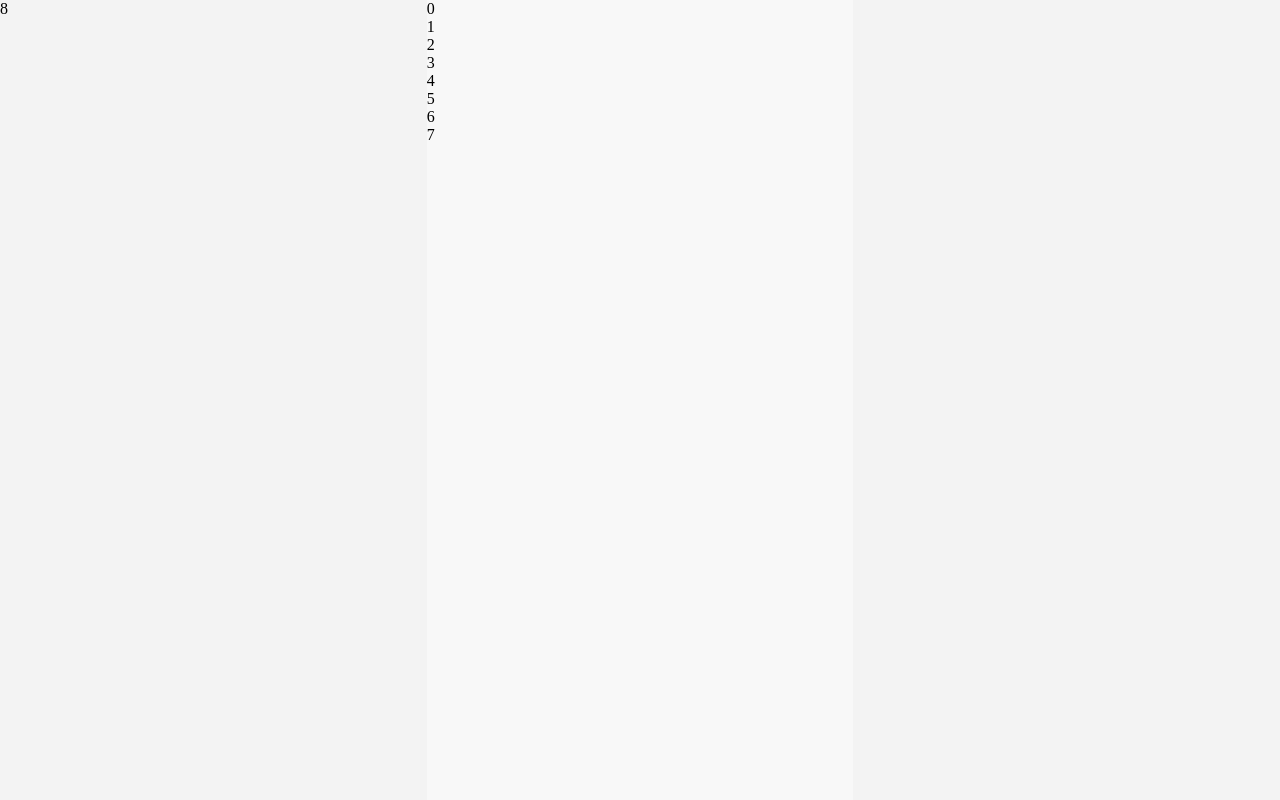
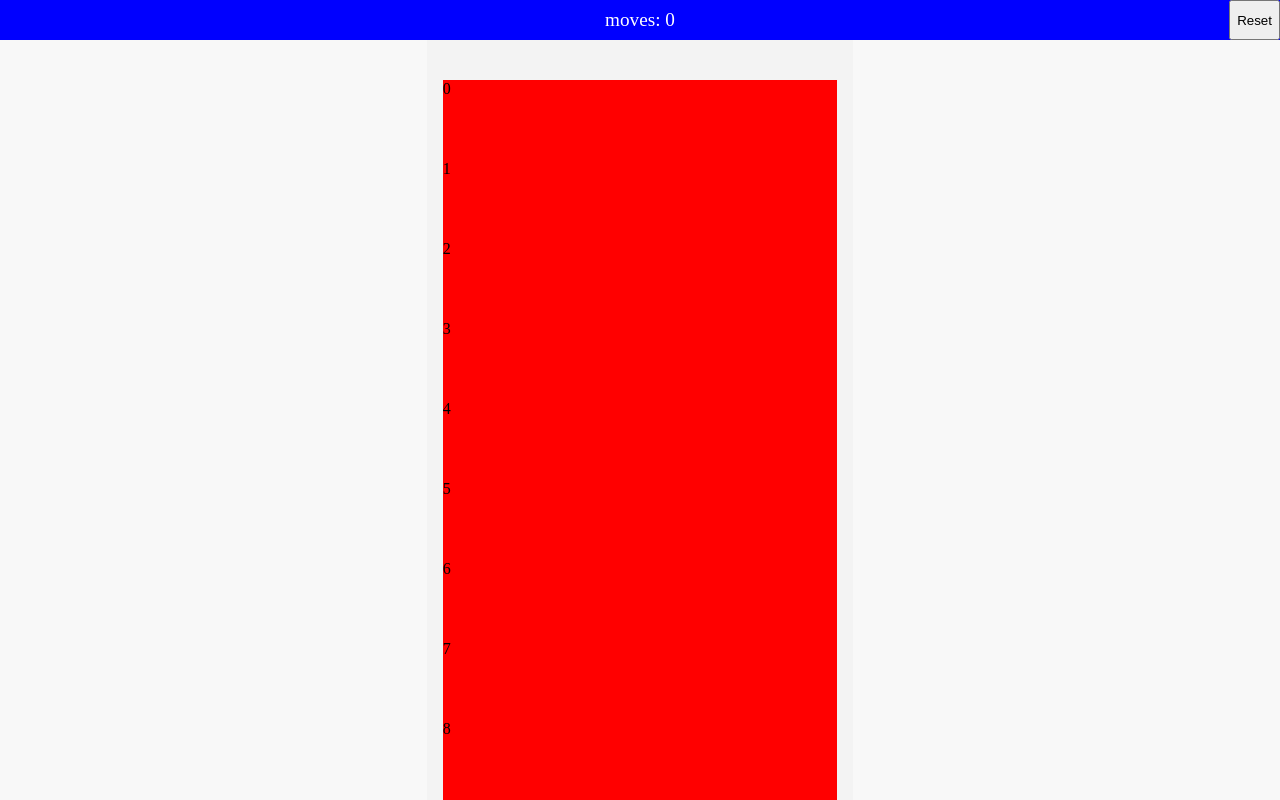
Before and after one commit to nven1/nikiGame, an Angular app: page / in a window 1280 px wide. Built offline with nearby package versions, Linux system fonts and the light colour scheme.

Commit message:
game finished

```diff
--- a/src/app/app.component.html
+++ b/src/app/app.component.html
@@ -1,19 +1,16 @@
 <div class="wrapper">
+  <div class="bar">
+    <span>moves: {{moves}}</span>
+    <button (click)="reset()">Reset</button>
+  </div>
+
   <div *ngFor="let col of columns; index as i" class="column" (click)="selectStartColumn(i)">
     <ng-container *ngFor="let tile of objects; index as j">
-        <div *ngIf="tile.column == i">
+        <div *ngIf="tile.column == i" class="tile" [ngClass]="{'highlight': targetTile==j}">
           {{j}}
         </div>
     </ng-container>
 
 
   </div>
-<!--   <div class="p2 platform">
-
-  </div>
-  <div class="p3 platform">
-
-  </div> -->
-
-
 </div>
--- a/src/app/app.component.scss
+++ b/src/app/app.component.scss
@@ -3,11 +3,47 @@
     width: 100vw;
     display: grid;
     grid-template-columns: 1fr 1fr 1fr;
+    grid-template-rows: 5vh 95vh;
+}
+.bar {
+    grid-area: 1/1/1/4;
+    display: grid;
+    grid-template-columns: 1fr;
+    background-color: blue;
+
+    button {
+        grid-area: 1/1;
+        justify-self: end;
+
+    }
+    span {
+        grid-area: 1/1;
+        text-align: center;
+        align-self: center;
+        color: white;
+        font-size: 1.2em;
+
+    }
 }
 .column {
     background-color: rgb(243, 243, 243);
+    display:grid;
+    display: flex;
+    flex-direction: column;
+    justify-content: flex-end;
+    height: 95vh;
+    //grid-row-start: 2;
 
 }
 .column:nth-child(even) {
     background-color: rgb(248, 248, 248);
 }
+
+.tile {
+    margin: 0 2vh;
+    background-color: red;
+    height: 10vh;
+}
+.highlight {
+    background-color: blue !important;
+}
--- a/src/app/app.component.ts
+++ b/src/app/app.component.ts
@@ -7,9 +7,23 @@ import { Component } from '@angular/core';
 })
 export class AppComponent {
   title = 'niki';
-  columns = [0,1,2];
+  columns = [
+    {
+      id:0,
+      count:0
+    },
+    {
+      id:1,
+      count:9
+    },
+    {
+      id:2,
+      count:0
+    },
+  ];
   targetTile;
-  biggest;
+  moves = 0;
+  startCol;
 
 
   objects = [
@@ -47,30 +61,28 @@ export class AppComponent {
     },
     {
       size: 9,
-      column: 0
+      column: 1
     },
   ];
 
 selectStartColumn(col) {
   if (this.targetTile == undefined) {
     for(let i=0; i<this.objects.length; i++) {
-      //console.log('col: '+col+' col2:'+this.objects[i].column);
       if (this.objects[i].column == col) {
         this.targetTile = i;
-        console.log(this.targetTile);
+        this.startCol = col;
         break;
       }
     }
   }
   else if (this.targetTile != undefined) {
     for(let i=0; i<this.objects.length; i++) {
-
-      if(this.objects[i].column == col) {
-        console.log(i)
+      if(this.columns[col].count==0) {
+        this.move(col);
+      }
+      else if(this.objects[i].column == col) {
         if (this.targetTile<i) {
-          console.log(this.targetTile+'  '+i)
-          this.objects[this.targetTile].column=col;
-          this.targetTile = undefined;
+          this.move(col);
           break;
         }
         else {
@@ -81,5 +93,22 @@ selectStartColumn(col) {
     }
   }
 }
+move(col) {
+  this.objects[this.targetTile].column=col;
+  this.targetTile = undefined;
+  this.columns[col].count++;
+  this.columns[this.startCol].count--;
+  this.moves++;
+}
+
+reset() {
+  this.objects.forEach(i => {
+    i.column=1;
+  });
+  this.columns[0].count=0;
+  this.columns[1].count=9;
+  this.columns[2].count=0;
+  this.moves = 0;
+}
 
 }
```
